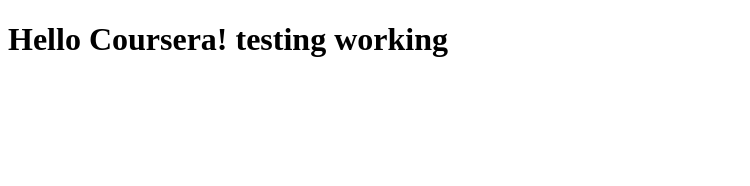
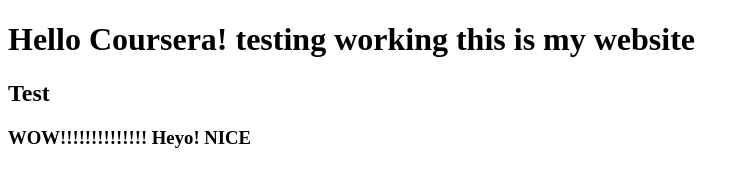
Before and after one commit to ErikMyers425/coursera-test, a plain HTML site: page site/index.html in a window 1280 px wide. Shown: the whole page, without its empty margins (0-750 px from the left). Drawn offline with Linux system fonts and the light colour scheme.

Commit message:
just testing this out some more

```diff
--- a/site/index.html
+++ b/site/index.html
@@ -5,6 +5,8 @@
 	<title>Hello Coursera! this is great</title>
 </head>
 <body>
-<h1>Hello Coursera! testing working</h1>
+<h1>Hello Coursera! testing working this is my website</h1>
+<h2>Test</h2>
+<h3>WOW!!!!!!!!!!!!!! Heyo! NICE</h3>
 </body>
 </html>
```
